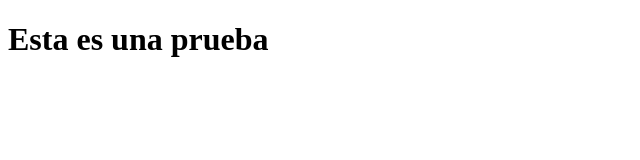
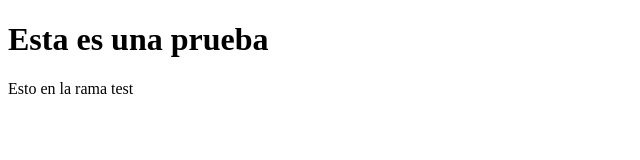
Before and after one commit to javcor/CursoGitHub, a plain HTML site: page index.html in a window 1280 px wide. Shown: the whole page, without its empty margins (0-640 px from the left). Drawn offline with Linux system fonts and the light colour scheme.

Commit message:
desarrollo test

```diff
--- a/index.html
+++ b/index.html
@@ -8,5 +8,6 @@
     </head>
     <body>
         <h1>Esta es una prueba</h1>
+        <p>Esto en la rama test</p>
     </body>
 </html>
```
